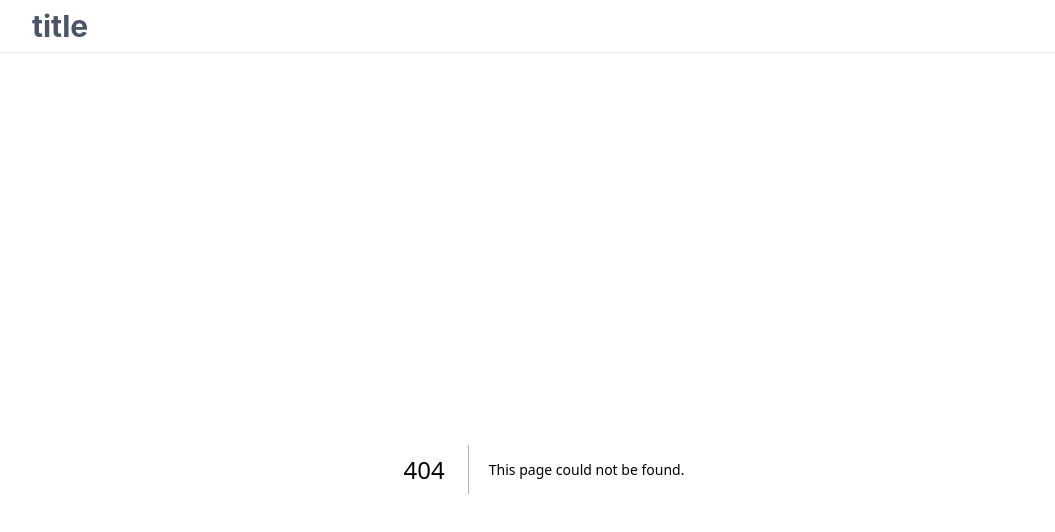
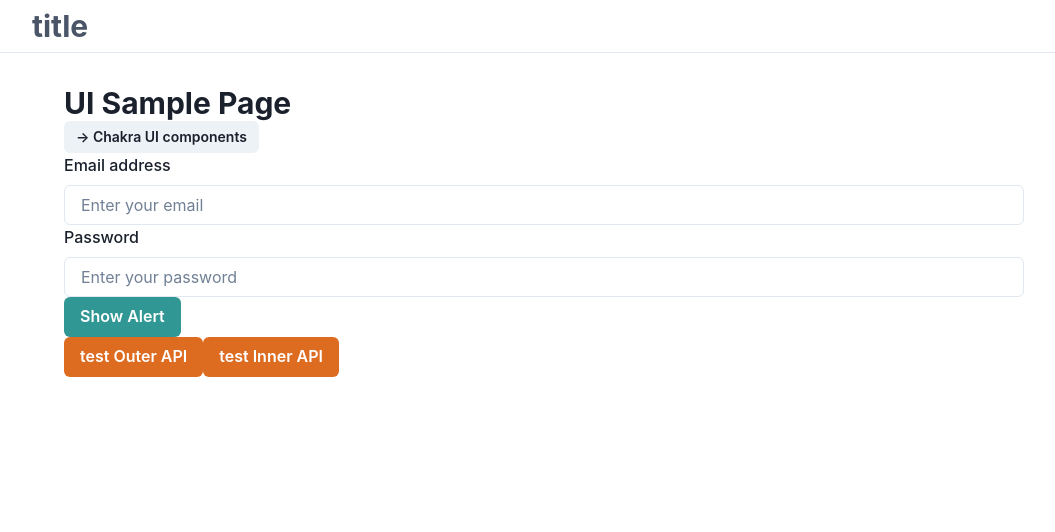
Before and after one commit to scla-sagauniv/yochiyochi-hackers, a Next.js app: page /sample in a window 1280 px wide. Before the commit this address had no page. Shown: the top 532 px of the page, without its empty margins (96-1151 px from the left). Built offline with nearby package versions, Linux system fonts and the light colour scheme.

Commit message:
add: sample page

```diff
--- /dev/null
+++ b/app/api/sample/route.ts
@@ -0,0 +1,5 @@
+import { NextResponse } from 'next/server';
+export async function GET(request: Request) {
+  const res = "hello!";
+  return NextResponse.json(res);
+}
--- /dev/null
+++ b/app/sample/page.tsx
@@ -0,0 +1,147 @@
+'use client';
+
+import { useState } from 'react';
+import { Box, Button, Input, FormControl, FormLabel, Heading, useToast } from '@chakra-ui/react';
+
+export default function Home() {
+  // 状態管理用のフック
+  const [email, setEmail] = useState('');
+  const [password, setPassword] = useState('');
+  const toast = useToast();
+
+  // アラートを出す関数
+  const handleAlert = () => {
+    alert(`Email: ${email}\nPassword: ${password}`);
+  };
+
+  // APIリクエストを送る関数
+
+  // 外部（送信したjsonをそのまま返すAPI）
+  const testOuterFetch = async () => {
+    // リクエストの送り先を設定
+    const endpoint = "https://jsonplaceholder.typicode.com/posts";
+    // 送ってみる
+    try {
+      const response = await fetch(endpoint, {
+        method: 'POST', // リクエストの種類を設定
+        headers: {
+          'Content-Type': 'application/json', // 送るデータ（body）についての情報を付与
+        },
+        body: JSON.stringify({ email, password }), // email, passwordをjsonに変換してbodyとする
+      });
+
+      // 成功した場合
+      if (response.ok) {
+        // 結果を受け取る
+        const result = await response.json();
+        // 表示など（今回はtoast コンポーネントを用いて表示してみた）
+        toast({
+          title: "Success",
+          description: `Received email: ${result.email}, Received password: ${result.password}`,
+          status: "success",
+          duration: 5000,
+          isClosable: true,
+        });
+      }
+      // 失敗した場合
+      else {
+        // エラーを表示
+        toast({
+          title: "Error",
+          description: "Failed to submit data",
+          status: "error",
+          duration: 5000,
+          isClosable: true,
+        });
+      }
+      // リクエスト送信ができなかった場合
+    } catch (error) {
+      toast({
+        title: "Error",
+        description: "An error occurred",
+        status: "error",
+        duration: 5000,
+        isClosable: true,
+      });
+    }
+  }
+
+  // 内部（app/api/sample/route.tsに作成）
+  const testInnerFetch = async () => {
+    const endpoint = "/api/sample";
+    try {
+      const response = await fetch(endpoint, {
+        method: 'GET'
+      });
+
+      if (response.ok) {
+        const result = await response.json();
+        toast({
+          title: "Success",
+          description: `Received response: ${JSON.stringify(result)}`,
+          status: "success",
+          duration: 5000,
+          isClosable: true,
+        });
+      } else {
+        toast({
+          title: "Error",
+          description: "Failed to submit data",
+          status: "error",
+          duration: 5000,
+          isClosable: true,
+        });
+      }
+    } catch (error) {
+      toast({
+        title: "Error",
+        description: "An error occurred",
+        status: "error",
+        duration: 5000,
+        isClosable: true,
+      });
+    }
+  }
+
+
+  return (
+    <Box p={4}>
+      {/* タイトル */}
+      <Heading as="h1" size="lg">UI Sample Page</Heading>
+
+      {/* UI一覧へのリンク */}
+      <Button size="sm" onClick={() => window.open("https://v2.chakra-ui.com/docs/components")}>→ Chakra UI components</Button>
+
+      {/* メールアドレス入力フォーム */}
+      <FormControl id="email">
+        <FormLabel>Email address</FormLabel>
+        <Input
+          type="email"
+          placeholder="Enter your email"
+          value={email}
+          onChange={(e) => setEmail(e.target.value)}
+        />
+      </FormControl>
+
+      {/* パスワード入力フォーム */}
+      <FormControl id="password">
+        <FormLabel>Password</FormLabel>
+        <Input
+          type="password"
+          placeholder="Enter your password"
+          value={password}
+          onChange={(e) => setPassword(e.target.value)}
+        />
+      </FormControl>
+
+      {/* ↓アラートを出すボタン */}
+      <Button colorScheme="teal" size="md" onClick={handleAlert}>Show Alert</Button>
+
+      {/* ↓APIにリクエストを送るボタン */}
+      <div>
+        <Button colorScheme="orange" size="md" onClick={testOuterFetch}>test Outer API</Button>
+        <Button colorScheme="orange" size="md" onClick={testInnerFetch}>test Inner API</Button>
+      </div>
+    </Box>
+  );
+}
```
